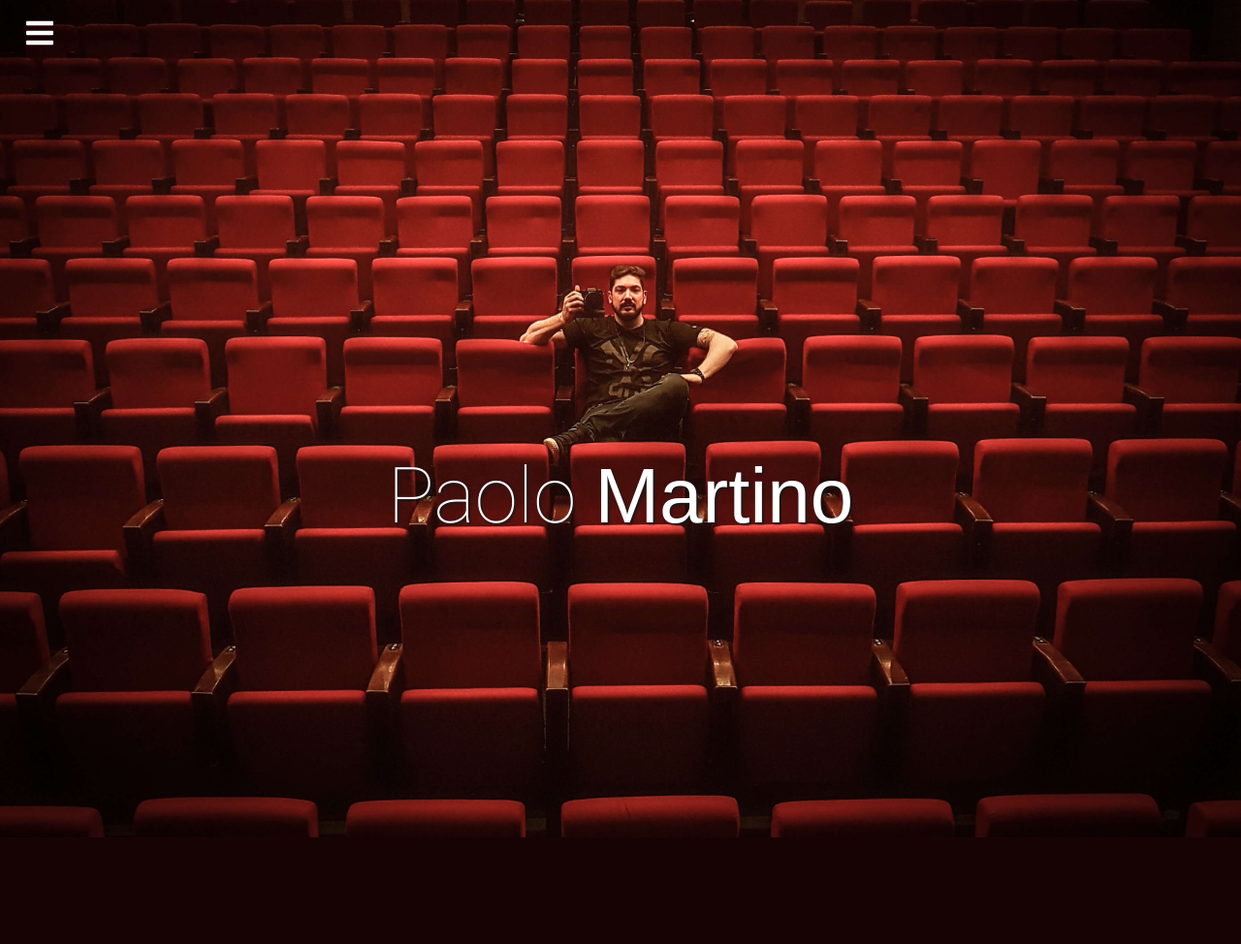
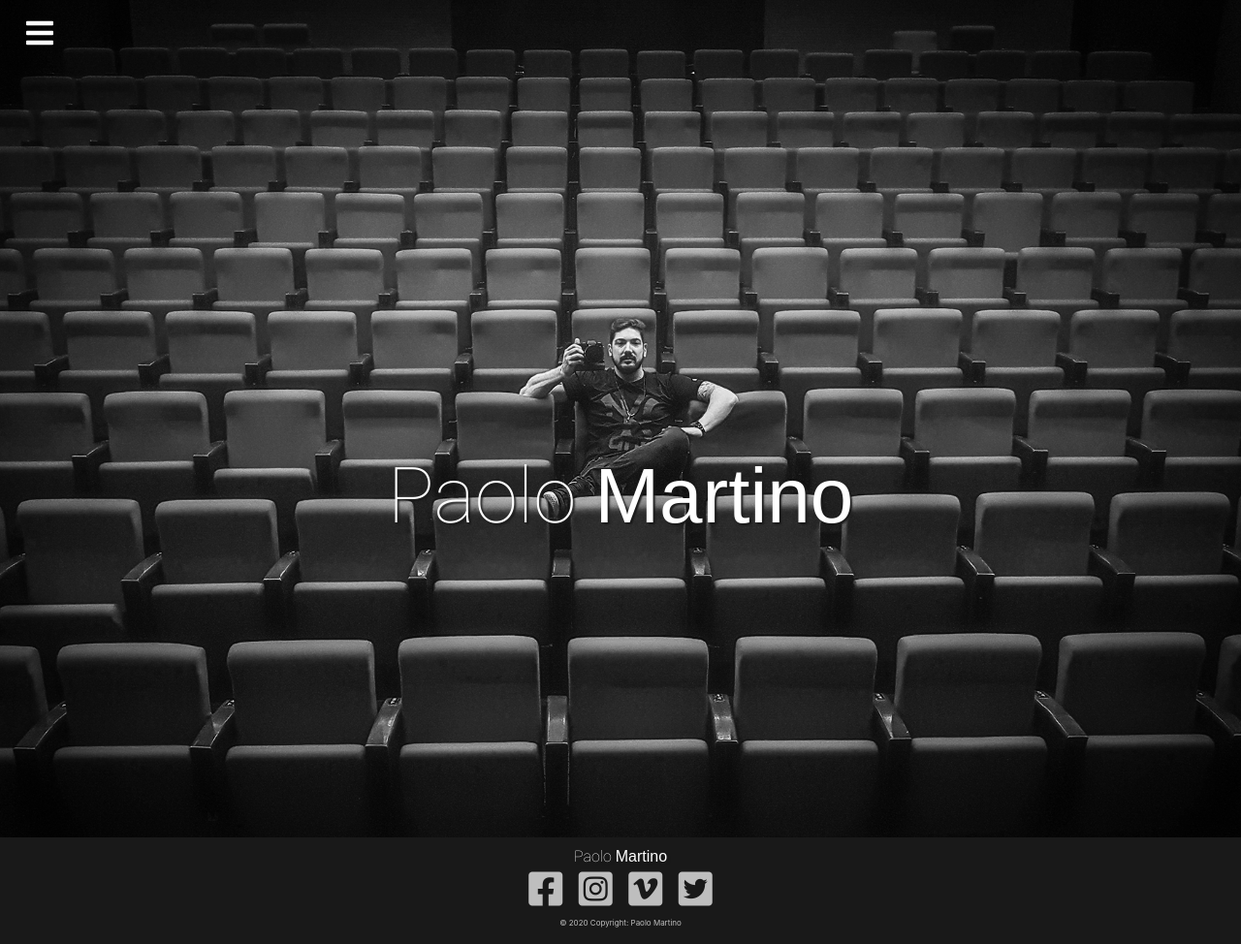
Before and after one commit to rodrigoneumann/photographer-ms4, a Django app: page / in a window 1280 px wide. Shown: the whole page at 97% size. Before the commit the page ends 864 px from the top, so only its background shows below. Run offline with Django 3.2, Linux system fonts and the light colour scheme; some libraries are stand-ins or nearby versions.

Commit message:
footer template and css, sidebar social media icons

```diff
--- a/static/css/main.css
+++ b/static/css/main.css
@@ -26,7 +26,6 @@ main {
     -webkit-justify-content: center;
     justify-content: center;
     flex-direction: row;
-    align-items: center;
     width: 100%;
     justify-content: center;
     margin: 0;
@@ -48,6 +47,68 @@ main {
     font-weight: 300;
     text-shadow: 2px 2px 2px #191919;
 }
+
+/*---- Footer ----*/
+
+footer {
+    background-color: #191919;
+}
+
+.footer-logo {
+    display: flex;
+    display: -webkit-flex;
+    -webkit-align-items: center;
+    align-items: center;
+    -webkit-justify-content: center;
+    justify-content: center;
+    flex-direction: row;
+    width: 100%;
+    margin: 0.5rem 0 0 0;
+}
+
+.footer-logo-paolo {
+    font-family: "Roboto", sans-serif;
+    font-size: 1rem;
+    color: white;
+    font-weight: 100;
+    text-shadow: 2px 2px 2px #191919;
+}
+
+.footer-logo-martino {
+    font-family: "Robotto", sans-serif;
+    font-size: 1rem;
+    color: white;
+    font-weight: 300;
+    text-shadow: 2px 2px 2px #191919;
+}
+
+.footer-list {
+    display: flex;
+    flex-direction: row;
+    justify-content: center;
+    align-content: center;
+    font-size: 30px;
+    color: #bebebe;
+}
+
+.list-inline {
+    margin-bottom: 5px
+}
+
+.list-inline-item:hover {
+    color: #a30d0d
+}
+
+.footer-copyright {
+    display: flex;
+    flex-direction: row;
+    justify-content: center;
+    align-content: center;
+    color: #bebebe;
+    font-size: 0.5rem;
+    margin-bottom: 1rem;
+}
+
 
 @media (max-width: 320px) {
     .logo-paolo {
--- a/static/css/sidebar.css
+++ b/static/css/sidebar.css
@@ -113,7 +113,7 @@
   /* ---- Menu Links ---- */
 
   .menu-elements {
-    padding: 10px 5px;
+    padding: 10px;
     border-bottom: 1px solid #444;
     transition: all .3s;
   }
@@ -163,9 +163,33 @@
     position: relative;
   }
 
+  /* ---- Social Media icons ---- */
+
+  .sidebar-social-media {
+    display: flex;
+    flex-direction: row;
+    justify-content: center;
+    align-content: center;
+    font-size: 30px;
+    color: #444;
+}
+
+  /* ---- Sidebar Copyright ---- */
+  .sidebar-copyright {
+    display: flex;
+    flex-direction: row;
+    justify-content: center;
+    align-content: center;
+    color: #191919;
+    font-size: 0.5rem;
+    margin-bottom: 1rem;
+}
+
+
   @media (max-width: 460px) {
     .sidebar {
       width: 100vw;
       left: -100vw;
+      font-size: 25px;
     }
   }
--- a/templates/base.html
+++ b/templates/base.html
@@ -21,7 +21,7 @@
 
 <body>
     <header>
-        {% include "partials/navbar.html"%}
+        {% include "partials/sidebar.html"%}
     </header>
 
     <main>
@@ -34,10 +34,9 @@
     </footer>
 
     <!-- Scripts -->
-    <script src="https://cdnjs.cloudflare.com/ajax/libs/twitter-bootstrap/4.4.1/js/bootstrap.min.js"></script>
     <script src="https://code.jquery.com/jquery-3.4.1.min.js"
         integrity="sha256-CSXorXvZcTkaix6Yvo6HppcZGetbYMGWSFlBw8HfCJo=" crossorigin="anonymous"></script>
-    <script src="https://cdnjs.cloudflare.com/ajax/libs/jquery-migrate/3.1.0/jquery-migrate.min.js"></script>
+    <script src="https://cdnjs.cloudflare.com/ajax/libs/twitter-bootstrap/4.4.1/js/bootstrap.min.js"></script>
     <script src="https://cdnjs.cloudflare.com/ajax/libs/popper.js/1.16.1/esm/popper.min.js"></script>
     <script src="{% static 'js/main.js' %}"></script>
     <script src="{% static 'js/sidebar.js' %}"></script>
--- a/templates/partials/footer.html
+++ b/templates/partials/footer.html
@@ -0,0 +1,35 @@
+<!-- Footer -->
+<div class="container">
+    <!-- Photographer Brand -->
+    <div class="row">
+        <div class="footer-logo">
+            <div class="footer-logo-paolo">
+                <span>Paolo&nbsp;</span>
+            </div>
+            <div class="footer-logo-martino">
+                <span>Martino</span>
+            </div>
+        </div>
+    </div>
+
+
+    <!-- Social Media Icons -->
+    <div class="row footer-list">
+        <ul class="list-inline">
+            <li class="list-inline-item">
+                <i class=" fab fa-lg fa-facebook-square"></i>
+            </li>
+            <li class="list-inline-item">
+                <i class="list-inline-item  fab fa-lg fa-instagram-square"></i>
+            </li>
+            <li class="list-inline-item">
+                <i class="list-inline-item fab fa-lg fa-vimeo-square"></i>
+            </li>
+            <li class="list-inline-item">
+                <i class="list-inline-item fab fa-lg fa-twitter-square"></i>
+            </li>
+        </ul>
+    </div>
+    <!-- Copyright -->
+    <div class="row footer-copyright">© 2020 Copyright: Paolo Martino</div><!--  -->
+</div>
--- a/templates/partials/navbar.html
+++ b/templates/partials/sidebar.html
@@ -18,7 +18,7 @@
         </div>
     </div>
 
-    <ul class="list-unstyled menu-elements">
+    <ul class="menu-elements">
         <li class="active">
             <a class="menu-link" href="#top-content"><i class="fas fa-home"></i> Home</a>
         </li>
@@ -35,9 +35,30 @@
             <a class="menu-link" href="#section-4"><i class="fas fa-envelope"></i> Contact </a>
         </li>
     </ul>
-
+    <div class="container">
+        <!-- Social Media Icons -->
+        <div class="row sidebar-social-media">
+            <ul class="list-inline">
+                <li class="list-inline-item">
+                    <i class=" fab fa-lg fa-facebook-square"></i>
+                </li>
+                <li class="list-inline-item">
+                    <i class="list-inline-item  fab fa-lg fa-instagram-square"></i>
+                </li>
+                <li class="list-inline-item">
+                    <i class="list-inline-item fab fa-lg fa-vimeo-square"></i>
+                </li>
+                <li class="list-inline-item">
+                    <i class="list-inline-item fab fa-lg fa-twitter-square"></i>
+                </li>
+            </ul>
+        </div>
+        <!-- Copyright -->
+        <div class="row sidebar-copyright">© 2020 Copyright: Paolo Martino</div><!--  -->
+    </div>
 </nav>
 <!-- End sidebar -->
+
 
 <!-- Dark overlay -->
 <div class="overlay"></div>
```
Also changed, not shown: static/img/main.jpg.
